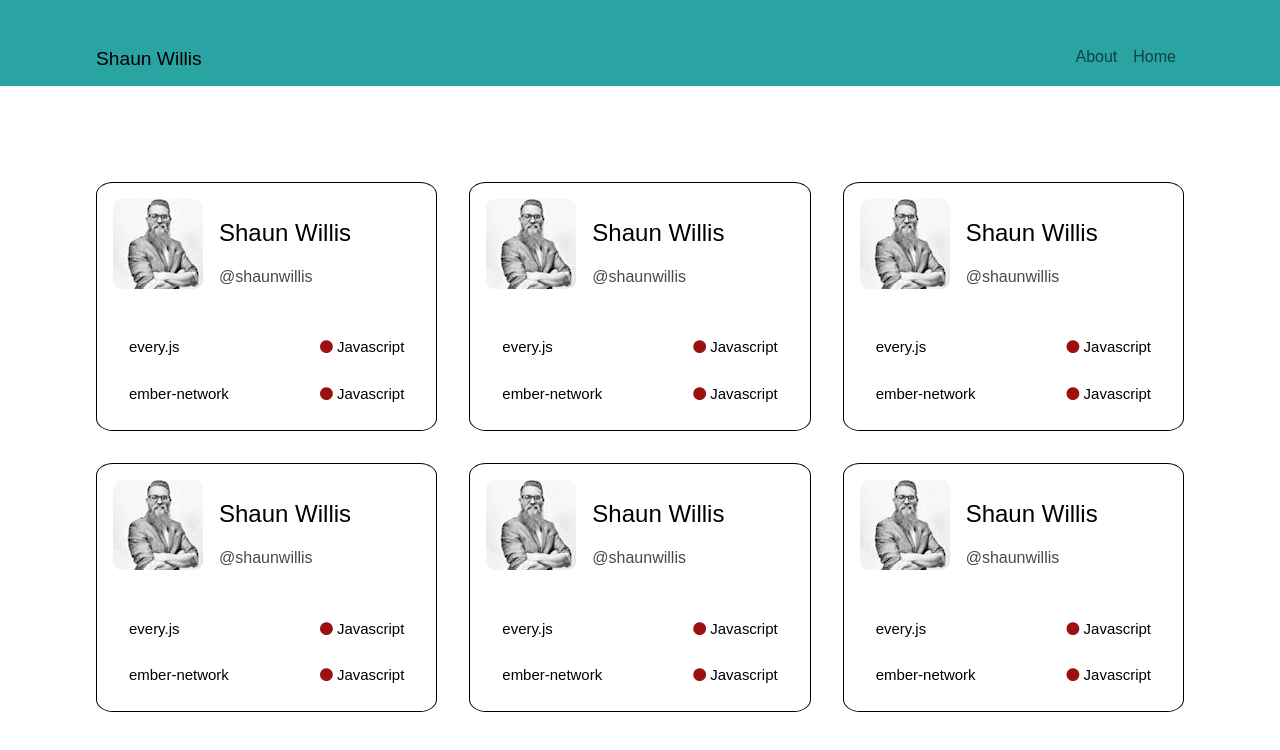
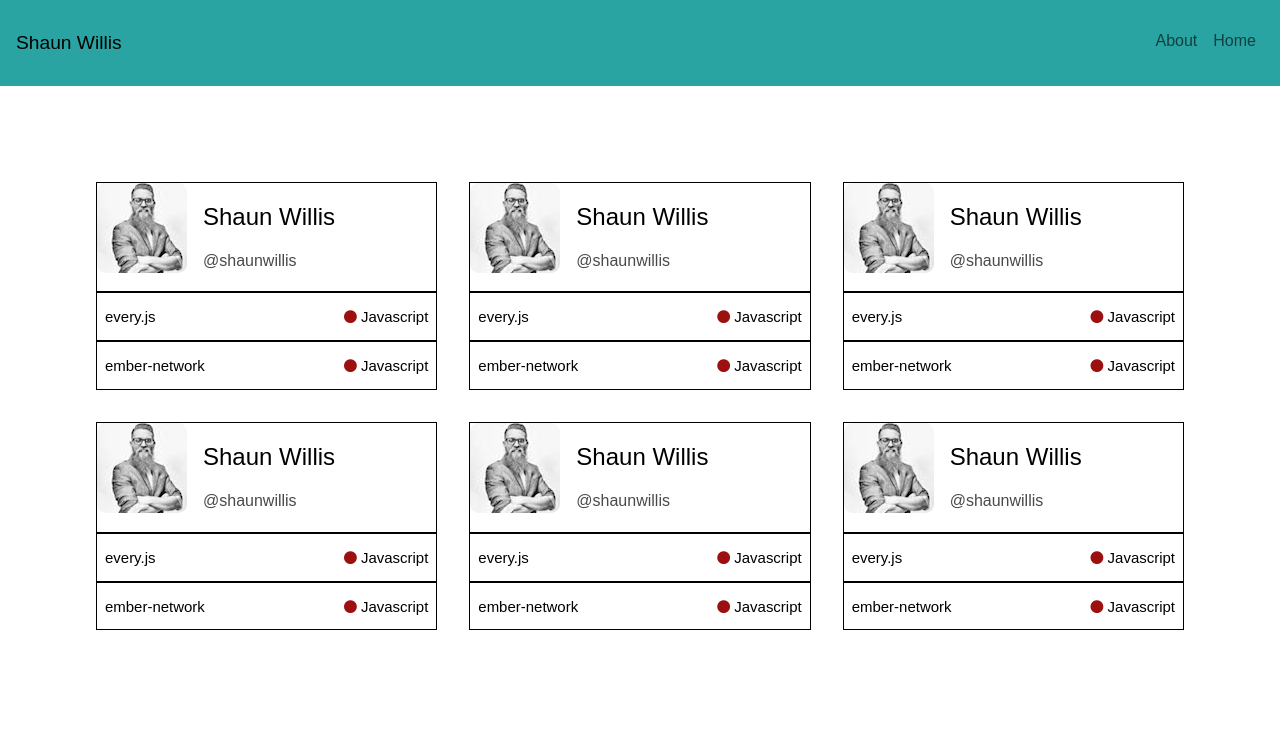
Before and after one commit to ShaunWMusic/02-box-model, a plain HTML site: page index.html in a window 1280 px wide. Drawn offline with Linux system fonts and the light colour scheme.

Commit message:
Fix errors that made page break

```diff
--- a/app.css
+++ b/app.css
@@ -34,7 +34,7 @@ a {
 
 .nav-bar {
   background: #2aa3a3;
-  padding-top: 2rem;
+  padding: 1rem;
   margin: auto;
   width: 100%;
   overflow: auto;
@@ -42,16 +42,12 @@ a {
 
 .nav-group {
   font-size: 1.2rem;
-  margin: 1rem 6rem;
-  width: 13%;
   float: left;
   overflow: auto;
 }
 
 .nav-links {
-  margin: 1rem 6rem;
   color: inherit;
-  width: 13%;
   float: right;
 }
 
@@ -79,7 +75,7 @@ ul.nav-group {
 }
 .row__column-1-3 {
   margin: 1rem;
-width: calc( 100% / 3 - 1rem - 1rem );
+  width: calc( 100% / 3 - 1rem - 1rem );
 }
 .row__column-2-3 {
   margin: 1rem;
@@ -88,12 +84,12 @@ width: calc( 100% / 3 - 1rem - 1rem );
 
 .profile {
   float: left;
-  border: .05em black solid;
-  border-radius: 5%;
   overflow: auto;
+  min-width: 18rem;
 }
 .top-box {
-  margin: 1rem;
+  margin: 0;
+  border: .05rem black solid;
   overflow: auto;
 }
 
@@ -109,11 +105,13 @@ color: #494949;
 
 .repo {
   overflow: auto;
-  padding: 0 1rem;
+  padding: 0 .5rem;
+  border: .05rem black solid;
 }
 
 .repo-list {
-  padding: 0 1rem;
+  padding: 0;
+  margin: 0;
   font-size: .8rem;
 }
 
```
Also changed, not shown: index.html (+0 -3 lines).
